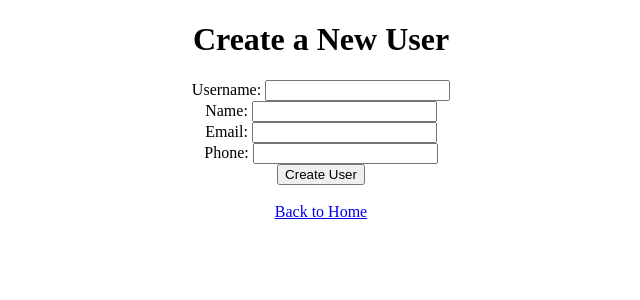
After one commit to JacobMMillion/HealthHub_Database_WebApp, a Flask app: page /create_user in a window 1280 px wide. The commit adds this page. Shown: the top 300 px of the page, without its empty margins (319-959 px from the left). Run offline with Flask 3, Linux system fonts and the light colour scheme; parts of the project's set-up code (start-up, migrations or seed data) failed here and were passed over.

Commit message:
Adding checks to ensure user exists, adding page to create new users

```diff
--- a/server.py
+++ b/server.py
@@ -206,64 +206,77 @@ def healthcare_facilities_by_state():
 # 4. Feed (Posts & Replies)
 @app.route('/feed', methods=['GET', 'POST'])
 def feed():
-  if request.method == 'POST':
-    # Check if the request is for a new post or a reply
-    if 'title' in request.form:  # Adding a new post
-      title = request.form['title']
-      content = request.form['content']
-      user_name = request.form['user_name']
-      query = """
-                INSERT INTO Posts (Title, Content, Num_Likes, Date, User_Name)
-                VALUES (:title, :content, 0, DATE_TRUNC('minute', CURRENT_TIMESTAMP), :user_name);
-            """
-      try:
-        g.conn.execute(text(query), {"title": title, "content": content, "user_name": user_name})
-        g.conn.commit()
-      except Exception as e:
-        print("Error inserting post:", e)
+    error_message = None
+    if request.method == 'POST':
+        # Check if the request is for a new post or a reply
+        if 'title' in request.form:  # Adding a new post
+            title = request.form['title']
+            content = request.form['content']
+            user_name = request.form['user_name']
 
-    elif 'post_id' in request.form:  # Adding a reply to a post
-      post_id = request.form['post_id']
-      reply_content = request.form['reply_content']
-      reply_user_name = request.form['reply_user_name']
-      query = """
-                INSERT INTO Comments (Content, Date, User_Name, Post_ID)
-                VALUES (:reply_content, DATE_TRUNC('minute', CURRENT_TIMESTAMP), :reply_user_name, :post_id);
-            """
-      g.conn.execute(text(query),
-                     {"reply_content": reply_content, "reply_user_name": reply_user_name, "post_id": post_id})
-      g.conn.commit()
+            # Check if the user exists
+            user_check = g.conn.execute(text("SELECT 1 FROM Users WHERE User_Name = :user_name"), {"user_name": user_name}).fetchone()
+            if not user_check:
+                error_message = f"User '{user_name}' does not exist."
+            else:
+                query = """
+                    INSERT INTO Posts (Title, Content, Num_Likes, Date, User_Name)
+                    VALUES (:title, :content, 0, DATE_TRUNC('minute', CURRENT_TIMESTAMP), :user_name);
+                """
+                try:
+                    g.conn.execute(text(query), {"title": title, "content": content, "user_name": user_name})
+                    g.conn.commit()
+                except Exception as e:
+                    error_message = f"Error inserting post: {e}"
 
-    # Redirect to the feed page to refresh content
-    return redirect(url_for('feed'))
+        elif 'post_id' in request.form:  # Adding a reply to a post
+            post_id = request.form['post_id']
+            reply_content = request.form['reply_content']
+            reply_user_name = request.form['reply_user_name']
 
-  # Fetch all posts with their user details
-  post_query = """
+            # Check if the user exists
+            user_check = g.conn.execute(text("SELECT 1 FROM Users WHERE User_Name = :user_name"), {"user_name": reply_user_name}).fetchone()
+            if not user_check:
+                error_message = f"User '{reply_user_name}' does not exist."
+            else:
+                query = """
+                    INSERT INTO Comments (Content, Date, User_Name, Post_ID)
+                    VALUES (:reply_content, DATE_TRUNC('minute', CURRENT_TIMESTAMP), :reply_user_name, :post_id);
+                """
+                g.conn.execute(text(query), {"reply_content": reply_content, "reply_user_name": reply_user_name, "post_id": post_id})
+                g.conn.commit()
+
+        # Redirect to the feed page to refresh content
+        if not error_message:
+            return redirect(url_for('feed'))
+
+    # Fetch all posts with their user details
+    post_query = """
         SELECT p.Post_ID, p.Title, p.Content, p.Num_Likes, p.Date, u.Name
         FROM Posts p
         JOIN Users u ON p.User_Name = u.User_Name
         ORDER BY p.Date DESC;
     """
-  posts = g.conn.execute(text(post_query)).fetchall()
+    posts = g.conn.execute(text(post_query)).fetchall()
 
-  # Fetch all replies associated with posts
-  comment_query = """
+    # Fetch all replies associated with posts
+    comment_query = """
         SELECT c.Post_ID, c.Content, c.Date, u.Name
         FROM Comments c
         JOIN Users u ON c.User_Name = u.User_Name
         ORDER BY c.Date ASC;
     """
-  comments = g.conn.execute(text(comment_query)).fetchall()
+    comments = g.conn.execute(text(comment_query)).fetchall()
 
-  # Organize comments by post for easy access in the template
-  comments_by_post = {}
-  for comment in comments:
-    post_id = comment[0]
-    if post_id not in comments_by_post:
-      comments_by_post[post_id] = []
-    comments_by_post[post_id].append(comment)
+    # Organize comments by post for easy access in the template
+    comments_by_post = {}
+    for comment in comments:
+        post_id = comment[0]
+        if post_id not in comments_by_post:
+            comments_by_post[post_id] = []
+        comments_by_post[post_id].append(comment)
 
-  return render_template('feed.html', posts=posts, comments_by_post=comments_by_post)
+    return render_template('feed.html', posts=posts, comments_by_post=comments_by_post, error_message=error_message)
 
 @app.route('/disease_info', methods=['GET', 'POST'])
 def disease_info():
@@ -390,69 +403,117 @@ def follows():
 # 6. User follow/unfollow
 @app.route('/follow_unfollow', methods=['GET', 'POST'])
 def follow_unfollow():
+    error_message = None
     if request.method == 'POST':
         username = request.form.get('username')
         disease_id = request.form.get('disease_id')
         action = request.form.get('action')
 
-        if action == 'follow' and disease_id:
-            # Follow the disease
-            follow_query = """
-                INSERT INTO Follows (User_Name, Disease_ID)
-                VALUES (:username, :disease_id)
-                ON CONFLICT DO NOTHING;
-            """  # Note: Need the ON CONFLICT DO NOTHING in case a user tries to follow a disease they already follow
-            g.conn.execute(text(follow_query), {"username": username, "disease_id": disease_id})
-            g.conn.commit()
-        elif action == 'unfollow' and disease_id:
-            # Unfollow the disease
-            unfollow_query = """
-                DELETE FROM Follows
-                WHERE User_Name = :username AND Disease_ID = :disease_id;
-            """
-            g.conn.execute(text(unfollow_query), {"username": username, "disease_id": disease_id})
-            g.conn.commit()
+        # Check if the user exists
+        user_check = g.conn.execute(text("SELECT 1 FROM Users WHERE User_Name = :username"), {"username": username}).fetchone()
+        if not user_check:
+            error_message = f"User '{username}' does not exist."
+        else:
+            if action == 'follow' and disease_id:
+                # Follow the disease
+                follow_query = """
+                    INSERT INTO Follows (User_Name, Disease_ID)
+                    VALUES (:username, :disease_id)
+                    ON CONFLICT DO NOTHING;
+                """
+                g.conn.execute(text(follow_query), {"username": username, "disease_id": disease_id})
+                g.conn.commit()
+            elif action == 'unfollow' and disease_id:
+                # Unfollow the disease
+                unfollow_query = """
+                    DELETE FROM Follows
+                    WHERE User_Name = :username AND Disease_ID = :disease_id;
+                """
+                g.conn.execute(text(unfollow_query), {"username": username, "disease_id": disease_id})
+                g.conn.commit()
 
     # Query to get all diseases for the dropdown
     diseases_query = "SELECT Disease_ID, Name FROM Diseases ORDER BY Name;"
     diseases = g.conn.execute(text(diseases_query)).fetchall()
-
-    return render_template('follow_unfollow.html', diseases=diseases)
+    return render_template('follow_unfollow.html', diseases=diseases, error_message=error_message)
 
 # 7. User favorite/unfavorite
 @app.route('/favorite_unfavorite', methods=['GET', 'POST'])
 def favorite_unfavorite():
+    error_message = None
     if request.method == 'POST':
         username = request.form.get('username')
         state_name = request.form.get('state_name')
         action = request.form.get('action')
 
-        if isinstance(state_name, tuple):
-            state_name = state_name[0]
-
-        if action == 'favorite' and state_name:
-            # Favorite the state
-            favorite_query = """
-                INSERT INTO Favorites (User_Name, State_Name)
-                VALUES (:username, :state_name)
-                ON CONFLICT DO NOTHING;
-            """
-            g.conn.execute(text(favorite_query), {"username": username, "state_name": state_name})
-            g.conn.commit()
-        elif action == 'unfavorite' and state_name:
-            # Unfavorite the state
-            unfavorite_query = """
-                DELETE FROM Favorites
-                WHERE User_Name = :username AND State_Name = :state_name;
-            """
-            g.conn.execute(text(unfavorite_query), {"username": username, "state_name": state_name})
-            g.conn.commit()
+        # Check if the user exists
+        user_check = g.conn.execute(text("SELECT 1 FROM Users WHERE User_Name = :username"), {"username": username}).fetchone()
+        if not user_check:
+            error_message = f"User '{username}' does not exist."
+        else:
+            if action == 'favorite' and state_name:
+                # Favorite the state
+                favorite_query = """
+                    INSERT INTO Favorites (User_Name, State_Name)
+                    VALUES (:username, :state_name)
+                    ON CONFLICT DO NOTHING;
+                """
+                g.conn.execute(text(favorite_query), {"username": username, "state_name": state_name})
+                g.conn.commit()
+            elif action == 'unfavorite' and state_name:
+                # Unfavorite the state
+                unfavorite_query = """
+                    DELETE FROM Favorites
+                    WHERE User_Name = :username AND State_Name = :state_name;
+                """
+                g.conn.execute(text(unfavorite_query), {"username": username, "state_name": state_name})
+                g.conn.commit()
 
     # Query to get all states for the dropdown
     states_query = "SELECT State_Name FROM States ORDER BY State_Name;"
     states = g.conn.execute(text(states_query)).fetchall()
 
-    return render_template('favorite_unfavorite.html', states=states)
+    return render_template('favorite_unfavorite.html', states=states, error_message=error_message)
+
+# 8. Create New User
+@app.route('/create_user', methods=['GET', 'POST'])
+def create_user():
+    error_message = None
+    success_message = None
+
+    if request.method == 'POST':
+        # Retrieve form data
+        username = request.form.get('username')
+        name = request.form.get('name')
+        email = request.form.get('email')
+        phone = request.form.get('phone')
+
+        # Basic validation check
+        if not username or not name or not email or not phone:
+            error_message = "All fields are required."
+        else:
+            # Check if username already exists
+            user_check = g.conn.execute(text("SELECT 1 FROM Users WHERE User_Name = :username"),
+                                        {"username": username}).fetchone()
+
+            if user_check:
+                error_message = f"User '{username}' already exists."
+            else:
+                # Insert new user
+                insert_query = """
+                    INSERT INTO Users (User_Name, Name, Email, Phone)
+                    VALUES (:username, :name, :email, :phone)
+                """
+                try:
+                    g.conn.execute(text(insert_query),
+                                   {"username": username, "name": name, "email": email, "phone": phone})
+                    g.conn.commit()
+                    success_message = f"User '{username}' created successfully."
+                except Exception as e:
+                    print("Error inserting new user:", e)
+                    error_message = "An error occurred while creating the user."
+
+    return render_template('create_user.html', error_message=error_message, success_message=success_message)
 
 @app.route('/login')
 def login():
--- /dev/null
+++ b/templates/create_user.html
@@ -0,0 +1,41 @@
+<!-- templates/create_user.html -->
+<!DOCTYPE html>
+<html lang="en">
+<head>
+    <meta charset="UTF-8">
+    <title>Create New User</title>
+</head>
+<body>
+    <center>
+    <h1>Create a New User</h1>
+
+    <!-- Display error or success message -->
+    {% if error_message %}
+        <p style="color: red;">{{ error_message }}</p>
+    {% endif %}
+    {% if success_message %}
+        <p style="color: green;">{{ success_message }}</p>
+    {% endif %}
+
+    <!-- New User Form -->
+    <form method="POST">
+        <label for="username">Username:</label>
+        <input type="text" id="username" name="username" required><br>
+
+        <label for="name">Name:</label>
+        <input type="text" id="name" name="name" required><br>
+
+        <label for="email">Email:</label>
+        <input type="email" id="email" name="email" required><br>
+
+        <label for="phone">Phone:</label>
+        <input type="tel" id="phone" name="phone" required><br>
+
+        <button type="submit">Create User</button>
+    </form>
+
+    <br>
+    <a href="{{ url_for('index') }}">Back to Home</a>
+    </center>
+</body>
+</html>
--- a/templates/favorite_unfavorite.html
+++ b/templates/favorite_unfavorite.html
@@ -13,6 +13,10 @@
         menu, and select whether you would like to favorite it, or unfavorite it to remove it from your
         favorites. Press submit and make sure the request processes, and it will then be reflected in the database.
     </p>
+    <!-- Display error message if it exists -->
+    {% if error_message %}
+        <div style="color: red; font-weight: bold; margin-bottom: 15px;">{{ error_message }}</div>
+    {% endif %}
     <form method="POST" action="{{ url_for('favorite_unfavorite') }}">
         <label for="username">Username:</label>
         <input type="text" name="username" id="username" required>
--- a/templates/feed.html
+++ b/templates/feed.html
@@ -8,6 +8,11 @@
 <body>
     <center>
     <h1>User Feed</h1>
+
+    <!-- Display error message if it exists -->
+    {% if error_message %}
+        <div style="color: red; font-weight: bold; margin-bottom: 15px;">{{ error_message }}</div>
+    {% endif %}
 
     <!-- Form to Add a New Post -->
     <h2>Create a New Post</h2>
--- a/templates/follow_unfollow.html
+++ b/templates/follow_unfollow.html
@@ -13,6 +13,10 @@
         menu, and select whether you would like to follow it, or unfollow it to remove it from your
         followings Press submit and make sure the request processes, and it will then be reflected in the database.
     </p>
+    <!-- Display error message if it exists -->
+    {% if error_message %}
+        <div style="color: red; font-weight: bold; margin-bottom: 15px;">{{ error_message }}</div>
+    {% endif %}
     <form method="POST" action="{{ url_for('follow_unfollow') }}">
         <label for="username">Username:</label>
         <input type="text" name="username" id="username" required>
--- a/templates/index.html
+++ b/templates/index.html
@@ -54,6 +54,8 @@
         </br>
         <li><a href="{{ url_for('favorite_unfavorite') }}">Edit User Favorite States</a></li>
         <li><a href="{{ url_for('follow_unfollow') }}">Edit User Diseases Followings</a></li>
+        </br>
+        <li><a href="{{ url_for('create_user') }}">Create New User</a></li>
     </ul>
     </br>
     </br>
```
